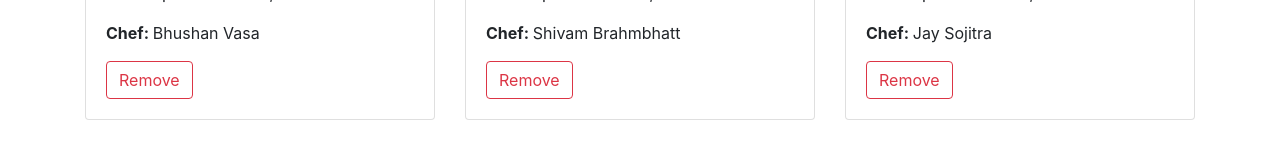
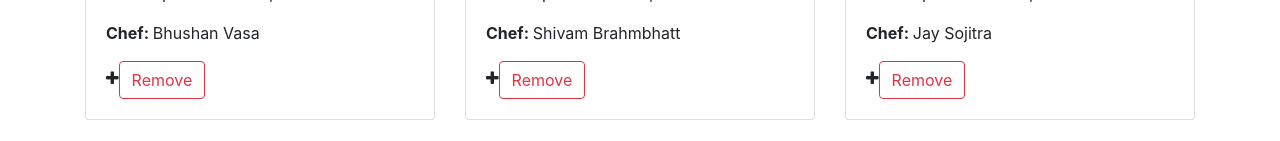
Before and after one commit to shivam-1998/angular-training, an Angular app: page / in a window 1280 px wide. Shown: the part 1198-1339 px from the top of the page. Built offline with nearby package versions, Linux system fonts and the light colour scheme.

Commit message:
[fix] issue in branch

```diff
--- a/src/app/recipe-list-cell-component/recipe-list-cell-component.component.html
+++ b/src/app/recipe-list-cell-component/recipe-list-cell-component.component.html
@@ -1,6 +1,7 @@
 <!DOCTYPE html>
 <html>
-
+    <meta name="viewport" content="width=device-width, initial-scale=1">
+    <link rel="stylesheet" href="https://cdnjs.cloudflare.com/ajax/libs/font-awesome/4.7.0/css/font-awesome.min.css">
 <body>
     <div class="container" style="margin-top: 70px; padding-top: 70px">
         <div class="alert text-center mt-5 pt-5 mb-5 pb-5 alert-info" role="alert" *ngIf="noRecord==true">
@@ -24,6 +25,7 @@
                                     {{x.description}}
                                 </p>
                                 <p class="card-text"><span style="font-weight: bold;">Chef: </span>{{x.chef}}</p>
+                                <i class="fa fa-plus"></i>
                                 <button type="button" class="btn btn-outline-danger"
                                     (click)="removeRecipe(i)">Remove</button>
                             </div>
```
